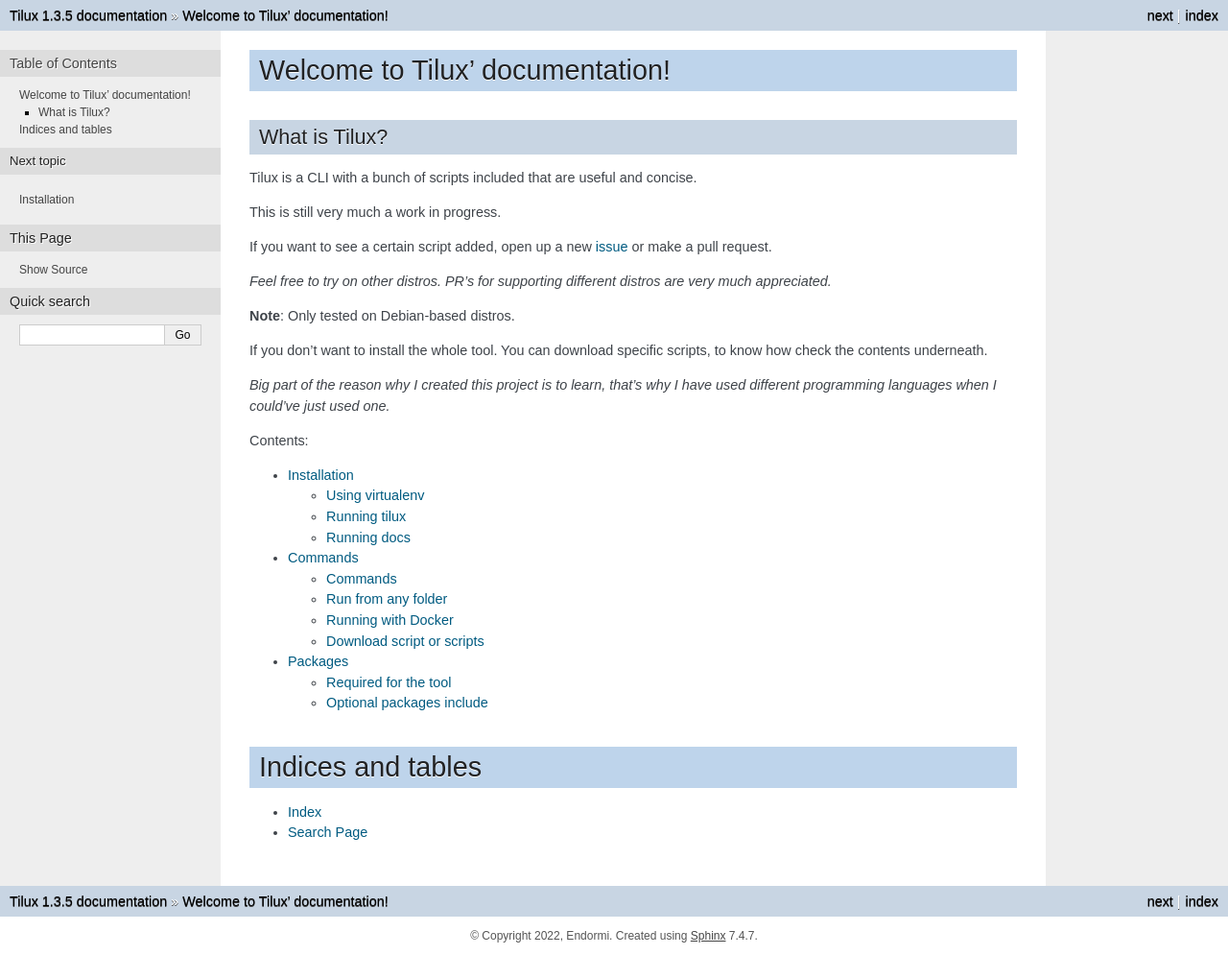
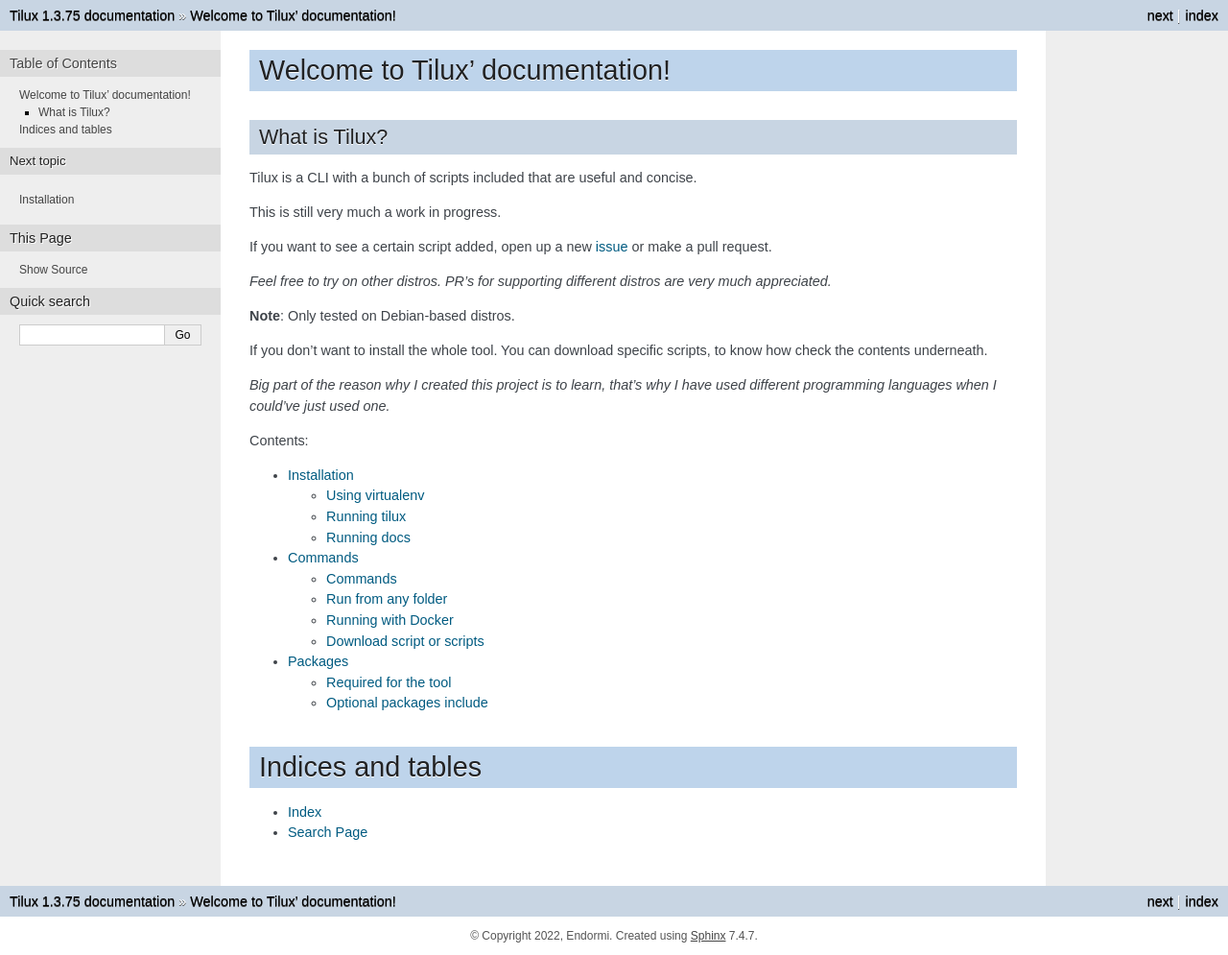
Before and after one commit to endormi/tilux, a Sphinx documentation site: the page built from docs/source/index.rst, in a window 1280 px wide. Shown: the whole page at 96% size. Built offline with Sphinx 7.4.7, drawn with Linux system fonts in a browser that asks for light colours.

Commit message:
Bump new version

```diff
--- a/docs/source/conf.py
+++ b/docs/source/conf.py
@@ -22,7 +22,7 @@
 author = 'Endormi'
 
 # The full version, including alpha/beta/rc tags
-release = '1.3.5'
+release = '1.3.75'
 
 
 # -- General configuration ---------------------------------------------------
```
Also changed, not shown: README.md (+1 -1 lines), 1 other file.
